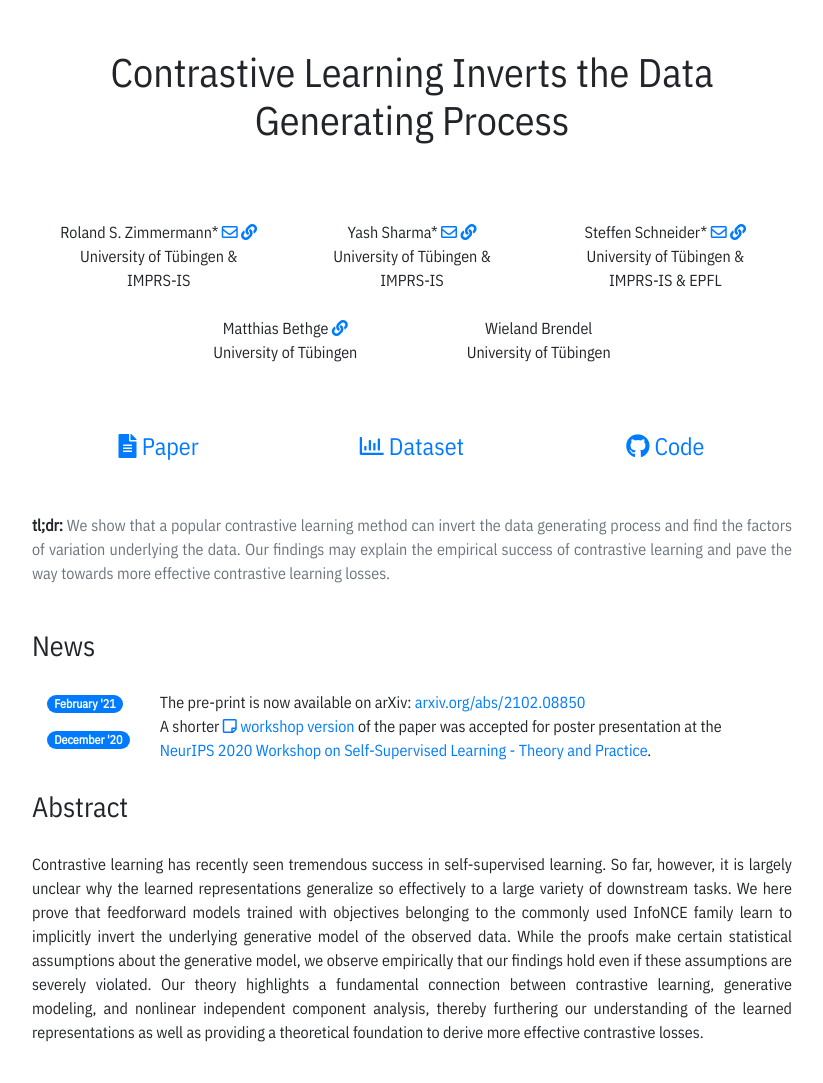
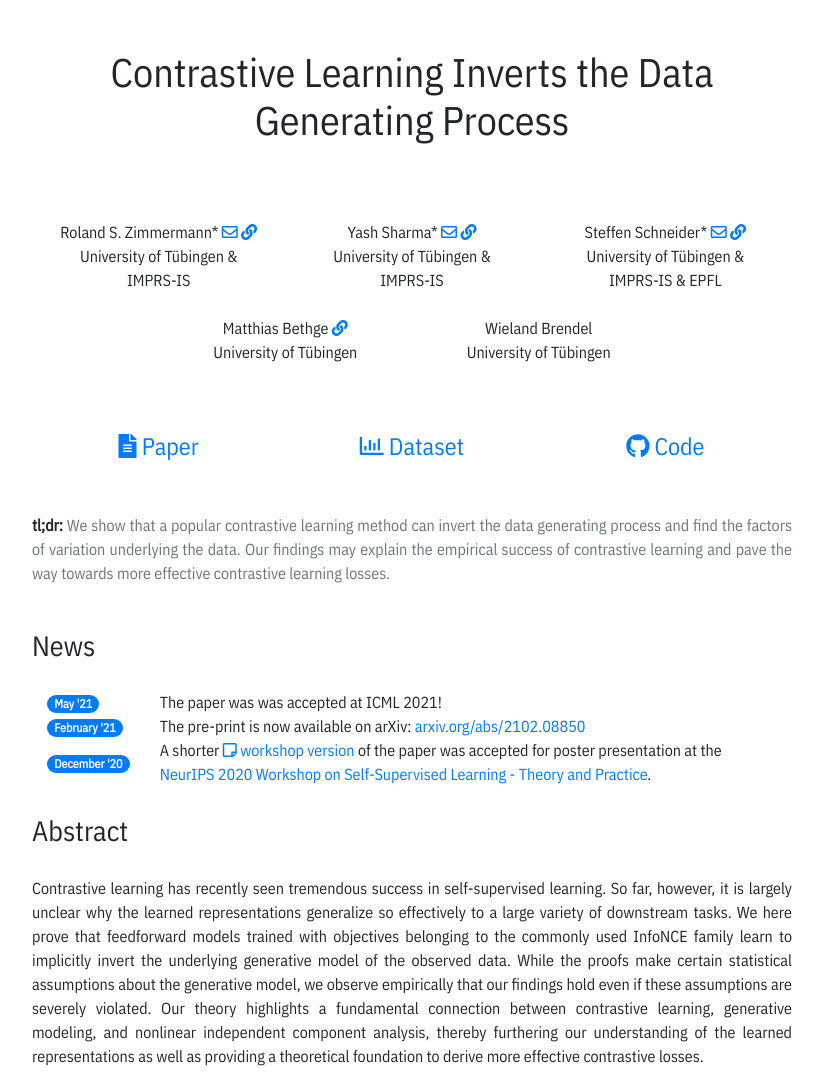
Before and after one commit to brendel-group/cl-ica, a plain HTML site: page index.html in a window 1280 px wide. Shown: the top 1083 px of the page, without its empty margins (228-1051 px from the left). Drawn offline with nearby package versions, Linux system fonts and the light colour scheme.

Commit message:
Add note about published paper

```diff
--- a/index.html
+++ b/index.html
@@ -198,6 +198,14 @@
 
                 <div class="row">
                     <table>
+                        <tr>
+                            <td class="mr-10">
+                                <span class="badge badge-pill badge-primary">May '21</span>
+                            </td>
+                            <td>
+                                The paper was was accepted at ICML 2021!
+                            </td>
+                        </tr>
                         <tr>
                             <td class="mr-10">
                                 <span class="badge badge-pill badge-primary">February '21</span>
```
